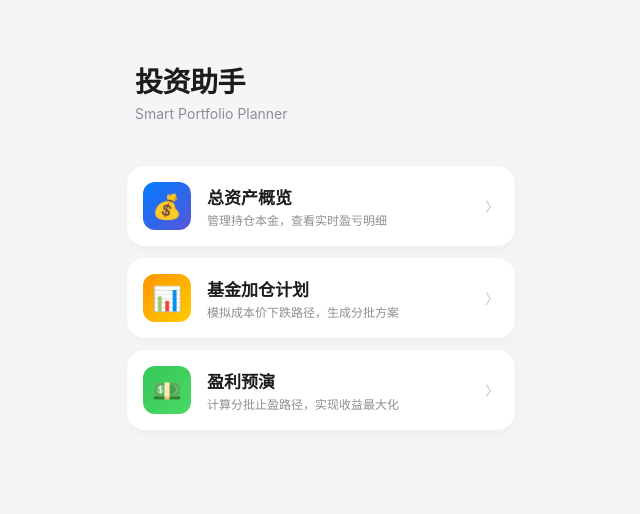
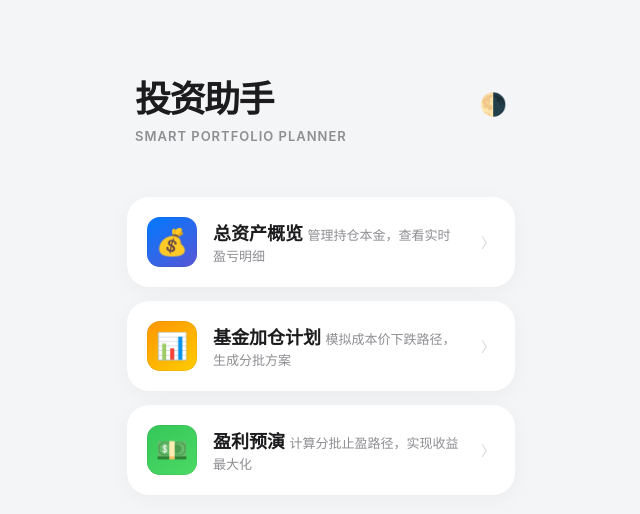
Before and after one commit to loop965/plan, a plain HTML site: page index.html in a window 1280 px wide. Shown: the whole page, without its empty margins (319-959 px from the left). Drawn offline with Linux system fonts and the light colour scheme.

Commit message:
Add files via upload

```diff
--- a/index.html
+++ b/index.html
@@ -12,6 +12,7 @@
             --text-main: #1C1C1E;
             --text-secondary: #8E8E93;
             --ios-sep: #E5E5E7;
+            --title-weight: 900;
         }
 
         [data-theme='dark'] {
@@ -24,7 +25,7 @@
         }
 
         body {
-            font-family: -apple-system, "SF Pro Text", "PingFang SC", sans-serif;
+            font-family: -apple-system, "SF Pro Display", "SF Pro Text", "PingFang SC", sans-serif;
             background-color: var(--bg-color);
             margin: 0;
             padding: 0;
@@ -32,110 +33,112 @@
             flex-direction: column;
             align-items: center;
             min-height: 100vh;
+            transition: background-color 0.4s cubic-bezier(0.4, 0, 0.2, 1);
             -webkit-tap-highlight-color: transparent;
         }
 
         .container {
             width: 100%;
             max-width: 420px;
-            padding-bottom: 100px;
+            padding-bottom: 50px;
         }
 
-        .header {
-            padding: 60px 24px 30px;
+        /* ✨ 优化后的头部样式 ✨ */
+        .header-wrapper {
+            padding: 80px 24px 40px; /* 增加了顶部的呼吸空间 */
+            display: flex;
+            justify-content: space-between;
+            align-items: baseline; /* 底部对齐，视觉更稳 */
         }
-        .header h1 { font-size: 28px; font-weight: 800; margin: 0; letter-spacing: -0.5px; color: var(--text-main); }
-        .header p { color: var(--text-secondary); font-size: 14px; margin-top: 5px; }
 
+        .header-text h1 {
+            font-size: 36px; /* 略微放大 */
+            font-weight: var(--title-weight);
+            margin: 0;
+            letter-spacing: -1.5px; /* 更紧凑的苹果字间距 */
+            color: var(--text-main);
+            line-height: 1.1;
+        }
+
+        .header-text p {
+            color: var(--text-secondary);
+            font-size: 13px;
+            margin-top: 8px;
+            text-transform: uppercase; /* 副标题大写化 */
+            letter-spacing: 1px; /* 增加字母间距，显高级 */
+            font-weight: 600;
+        }
+
+        .theme-btn {
+            font-size: 22px;
+            cursor: pointer;
+            transition: transform 0.3s cubic-bezier(0.175, 0.885, 0.32, 1.275);
+            user-select: none;
+            padding: 8px;
+            margin-right: -8px; /* 抵消内边距，确保视觉右对齐 */
+        }
+        .theme-btn:active { transform: scale(0.8) rotate(15deg); }
+
+        /* 卡片列表布局 */
         .menu-list {
             padding: 0 16px;
             display: flex;
             flex-direction: column;
-            gap: 12px;
+            gap: 14px;
         }
 
-        /* ✨ 核心修正：确保所有卡片基础样式一致 ✨ */
         .menu-card {
             background: var(--card-bg);
-            border-radius: 18px;
-            padding: 16px;
+            border-radius: 22px; /* 圆角略微增大，更柔和 */
+            padding: 20px;
             text-decoration: none;
             color: inherit;
             display: flex;
             align-items: center;
             gap: 16px;
-            box-shadow: 0 4px 12px rgba(0,0,0,0.03);
-            transition: all 0.2s;
-            /* 移除之前的 opacity: 0.6 */
+            box-shadow: 0 4px 20px rgba(0,0,0,0.04);
+            transition: all 0.25s ease;
         }
 
         .menu-card:active {
-            transform: scale(0.98);
+            transform: scale(0.96);
             background-color: var(--ios-sep);
         }
 
         .card-icon {
-            width: 48px;
-            height: 48px;
-            border-radius: 12px;
+            width: 50px;
+            height: 50px;
+            border-radius: 13px;
             display: flex;
             align-items: center;
             justify-content: center;
-            font-size: 24px;
+            font-size: 26px;
             flex-shrink: 0;
+            box-shadow: inset 0 0 0 0.5px rgba(0,0,0,0.1); /* 增加图标微边框 */
         }
 
         .card-content { flex: 1; }
-        .card-title { font-size: 17px; font-weight: 700; color: var(--text-main); display: block; }
-        .card-sub { font-size: 12px; color: var(--text-secondary); margin-top: 2px; }
-        .arrow { color: #C4C4C6; font-size: 14px; margin-left: 4px; }
+        .card-title { font-size: 18px; font-weight: 700; color: var(--text-main); margin-bottom: 4px; }
+        .card-sub { font-size: 13px; color: var(--text-secondary); line-height: 1.4; font-weight: 400; }
 
-        /* 底部 Tab Bar */
-        .tab-bar {
-            position: fixed;
-            bottom: 0;
-            left: 50%;
-            transform: translateX(-50%);
-            width: 100%;
-            max-width: 420px;
-            height: 83px;
-            background: rgba(255, 255, 255, 0.85);
-            backdrop-filter: blur(20px);
-            -webkit-backdrop-filter: blur(20px);
-            display: flex;
-            justify-content: space-around;
-            padding-bottom: env(safe-area-inset-bottom);
-            border-top: 0.5px solid var(--ios-sep);
-        }
-
-        .tab-btn {
-            display: flex;
-            flex-direction: column;
-            align-items: center;
-            justify-content: center;
-            text-decoration: none;
-            color: var(--text-secondary);
-            flex: 1;
-            padding-top: 8px;
-        }
-        .tab-btn.active { color: var(--primary-blue); }
-        .tab-btn span { font-size: 10px; margin-top: 4px; font-weight: 500; }
-        .tab-icon { font-size: 22px; }
+        .arrow { color: #C4C4C6; font-size: 14px; margin-left: 4px; opacity: 0.7; }
 
     </style>
 </head>
 <body data-theme="light">
 
     <div class="container">
-        <div class="header">
-            <h1>投资助手</h1>
-            <p>Smart Portfolio Planner</p>
+        <div class="header-wrapper">
+            <div class="header-text">
+                <h1>投资助手</h1>
+                <p>Smart Portfolio Planner</p>
+            </div>
+            <div id="modeBtn" class="theme-btn" onclick="toggleTheme()">🌗</div>
         </div>
 
         <div class="menu-list">
-            <!-- 1. 蓝色卡片 (最深) -->
             <a href="assets.html" class="menu-card">
-                <div class="card-icon" style="background: linear-gradient(135deg, #007AFF, #5856D6);">💰</div>
+                <div class="card-icon" style="background: linear-gradient(145deg, #007AFF, #5856D6);">💰</div>
                 <div class="card-content">
                     <span class="card-title">总资产概览</span>
                     <span class="card-sub">管理持仓本金，查看实时盈亏明细</span>
@@ -143,9 +146,8 @@
                 <span class="arrow">〉</span>
             </a>
 
-            <!-- 2. 橙色卡片 (中等) -->
             <a href="plan.html" class="menu-card">
-                <div class="card-icon" style="background: linear-gradient(135deg, #FF9500, #FFCC00);">📊</div>
+                <div class="card-icon" style="background: linear-gradient(145deg, #FF9500, #FFCC00);">📊</div>
                 <div class="card-content">
                     <span class="card-title">基金加仓计划</span>
                     <span class="card-sub">模拟成本价下跌路径，生成分批方案</span>
@@ -153,9 +155,8 @@
                 <span class="arrow">〉</span>
             </a>
 
-            <!-- 3. 绿色卡片 (现在已恢复亮度) -->
             <a href="profit.html" class="menu-card">
-                <div class="card-icon" style="background: linear-gradient(135deg, #34C759, #4CD964);">💵</div>
+                <div class="card-icon" style="background: linear-gradient(145deg, #34C759, #4CD964);">💵</div>
                 <div class="card-content">
                     <span class="card-title">盈利预演</span>
                     <span class="card-sub">计算分批止盈路径，实现收益最大化</span>
@@ -165,7 +166,19 @@
         </div>
     </div>
 
-    <!-- 导航栏省略...内容同上 -->
+    <script>
+        function toggleTheme() {
+            const body = document.body;
+            const currentTheme = body.getAttribute('data-theme');
+            const nextTheme = currentTheme === 'light' ? 'dark' : 'light';
+            body.setAttribute('data-theme', nextTheme);
+            document.getElementById('modeBtn').innerText = nextTheme === 'light' ? '🌗' : '☀️';
+        }
 
+        if (window.matchMedia && window.matchMedia('(prefers-color-scheme: dark)').matches) {
+            document.body.setAttribute('data-theme', 'dark');
+            document.getElementById('modeBtn').innerText = '☀️';
+        }
+    </script>
 </body>
 </html>
```
